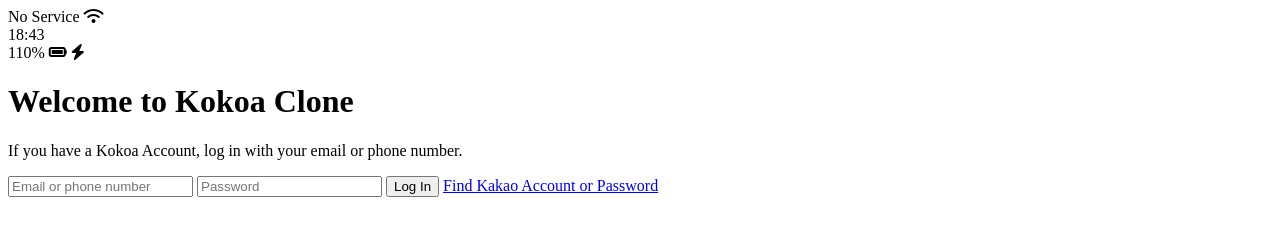
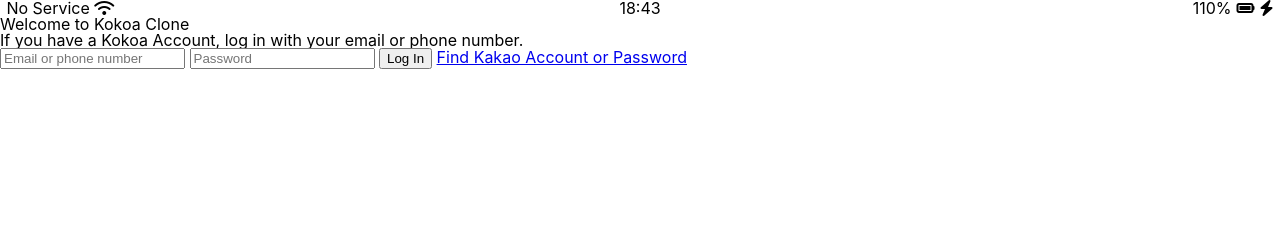
Before and after one commit to choichoijin/kokoa-clone-2022, a plain HTML site: page index.html in a window 1280 px wide. Drawn offline with Linux system fonts and the light colour scheme.

Commit message:
add style and reset css

```diff
--- /dev/null
+++ b/css/reset.css
@@ -0,0 +1,124 @@
+html,
+body,
+div,
+span,
+applet,
+object,
+iframe,
+h1,
+h2,
+h3,
+h4,
+h5,
+h6,
+p,
+blockquote,
+pre,
+a,
+abbr,
+acronym,
+address,
+big,
+cite,
+code,
+del,
+dfn,
+em,
+img,
+ins,
+kbd,
+q,
+s,
+samp,
+small,
+strike,
+strong,
+sub,
+sup,
+tt,
+var,
+b,
+u,
+i,
+center,
+dl,
+dt,
+dd,
+ol,
+ul,
+li,
+fieldset,
+form,
+label,
+legend,
+table,
+caption,
+tbody,
+tfoot,
+thead,
+tr,
+th,
+td,
+article,
+aside,
+canvas,
+details,
+embed,
+figure,
+figcaption,
+footer,
+header,
+hgroup,
+menu,
+nav,
+output,
+ruby,
+section,
+summary,
+time,
+mark,
+audio,
+video {
+  margin: 0;
+  padding: 0;
+  border: 0;
+  font-size: 100%;
+  font: inherit;
+  vertical-align: baseline;
+}
+/* HTML5 display-role reset for older browsers */
+article,
+aside,
+details,
+figcaption,
+figure,
+footer,
+header,
+hgroup,
+menu,
+nav,
+section {
+  display: block;
+}
+body {
+  line-height: 1;
+}
+ol,
+ul {
+  list-style: none;
+}
+blockquote,
+q {
+  quotes: none;
+}
+blockquote:before,
+blockquote:after,
+q:before,
+q:after {
+  content: "";
+  content: none;
+}
+table {
+  border-collapse: collapse;
+  border-spacing: 0;
+}
--- /dev/null
+++ b/css/styles.css
@@ -0,0 +1,30 @@
+@import "reset.css";
+
+body {
+  font-family: -apple-system, BlinkMacSystemFont, "Segoe UI", Roboto, Oxygen,
+    Ubuntu, Cantarell, "Open Sans", "Helvetica Neue", sans-serif;
+}
+
+.status-bar {
+  display: flex;
+  justify-content: center;
+}
+
+.status-bar__column {
+  width: 33%;
+}
+
+.status-bar__column:nth-child(2) {
+  display: flex;
+  justify-content: center;
+}
+
+.status-bar__column:last-child {
+  display: flex;
+  justify-content: flex-end;
+  align-items: center;
+}
+
+.status-bar__column .fa-battery-full {
+  margin: 0px 5px;
+}
--- a/index.html
+++ b/index.html
@@ -1,13 +1,14 @@
 <!DOCTYPE html>
 <html lang="en">
 <head>
+  <link rel="stylesheet" href="css/styles.css">
   <meta charset="UTF-8">
   <meta http-equiv="X-UA-Compatible" content="IE=edge">
   <meta name="viewport" content="width=device-width, initial-scale=1.0">
   <title>Welcome to Kokoa Clone</title>
 </head>
 <body>
-  <div id="status-bar">
+  <div class="status-bar">
     <div class="status-bar__column">
       <span>No Service</span>
       <i class="fas fa-wifi"></i>
```
